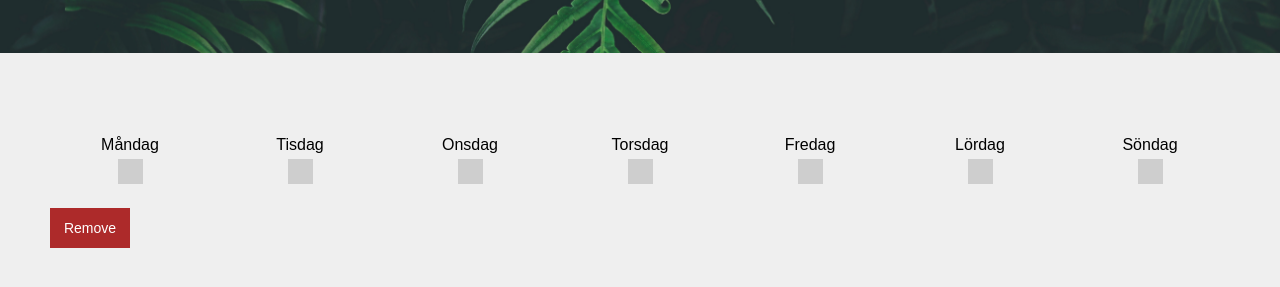
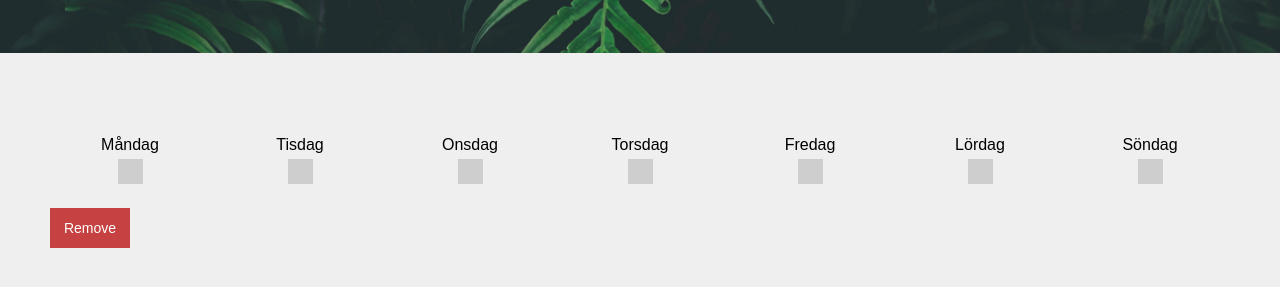
Before and after one commit to Frejabusby/habit-tracker, a React app in the folder code/: page / in a window 1280 px wide. In both pictures the pointer is over the button "Remove". Shown: the part 197-484 px from the top of the page. Built offline with nearby package versions, Linux system fonts and the light colour scheme.

Commit message:
hover color on remove button

```diff
--- a/code/src/components/goal.css
+++ b/code/src/components/goal.css
@@ -87,3 +87,7 @@
   font-size: 14px;
   height: 40px;
 }
+
+.remove-button:hover {
+  background-color: #c64141
+}
```
